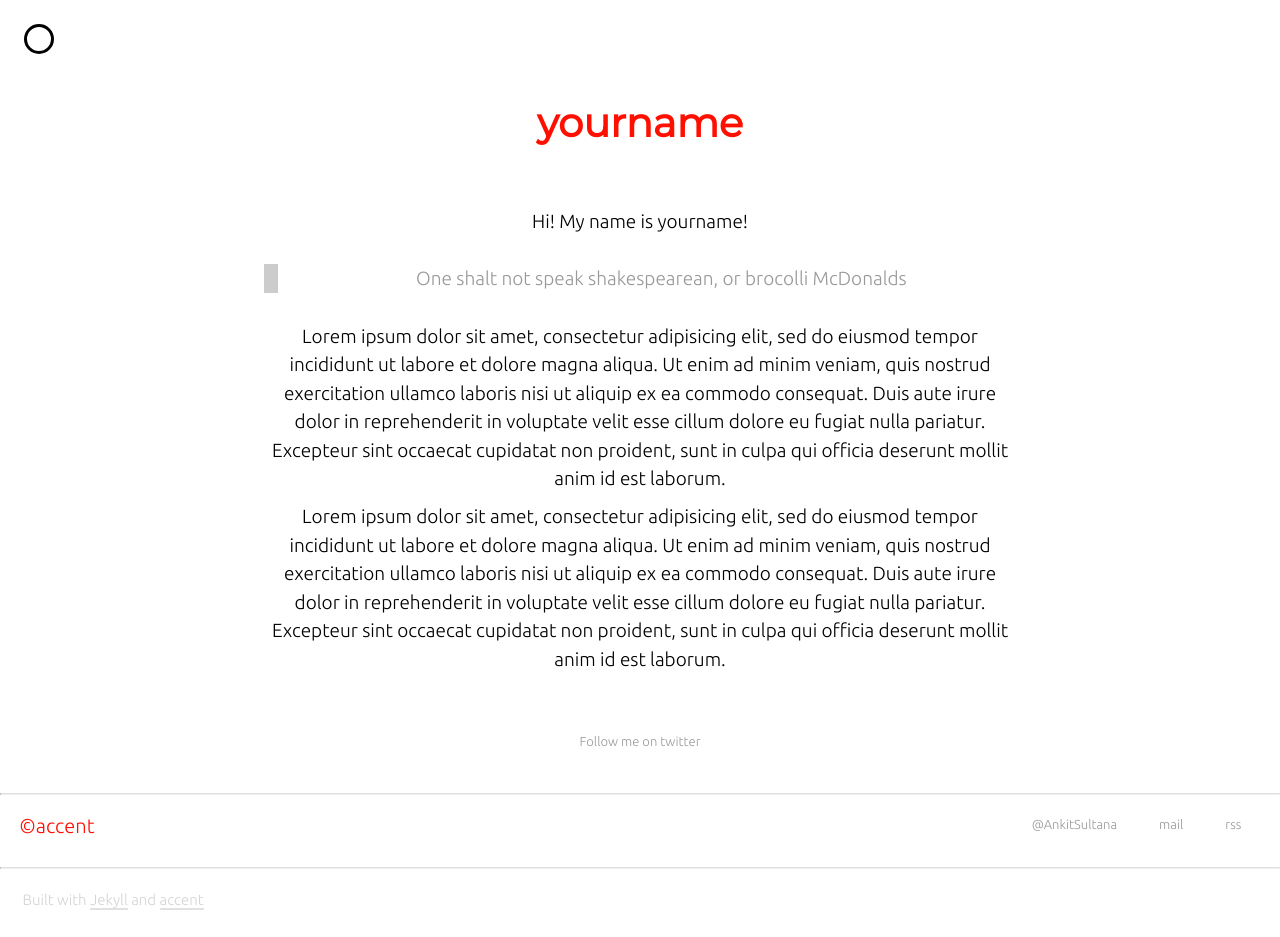
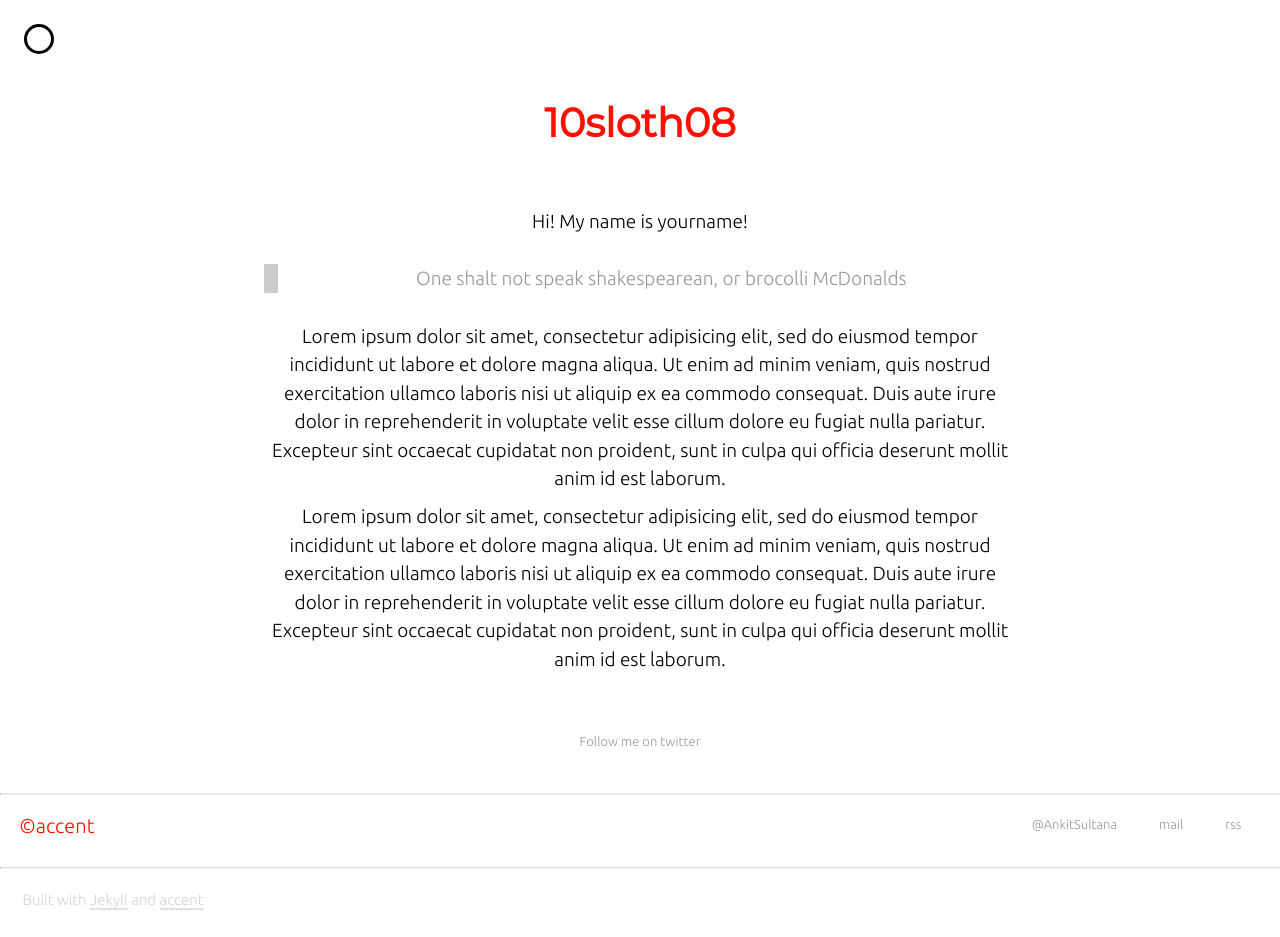
Before and after one commit to 10sloth08/10sloth08.github.io, a Jekyll site: the page built from about.markdown, in a window 1280 px wide. Built offline with Jekyll 4.4.1, drawn with Linux system fonts in a browser that asks for light colours; nearby versions of some CDN libraries.

Commit message:
Update _config.yml

```diff
--- a/_config.yml
+++ b/_config.yml
@@ -8,8 +8,8 @@ baseurl: "" #/accent
 site_heading: >
     경진 <span class="faded">'s blog</span>
 
-email: your@email.com
-author: yourname
+email: pokly0908@naver.com
+author: 10sloth08
 # This description will show up in google search results
 # (for index page) etc.
 description: >
@@ -33,6 +33,7 @@ permalink: /:title.html
 
 # Comments are powered by disqus
 comments: true
+disqus-shortname: 10sloth08
 
 # keep about_stub roughly 12 words long for best results
 # This will show up at the bottom of each post
```
